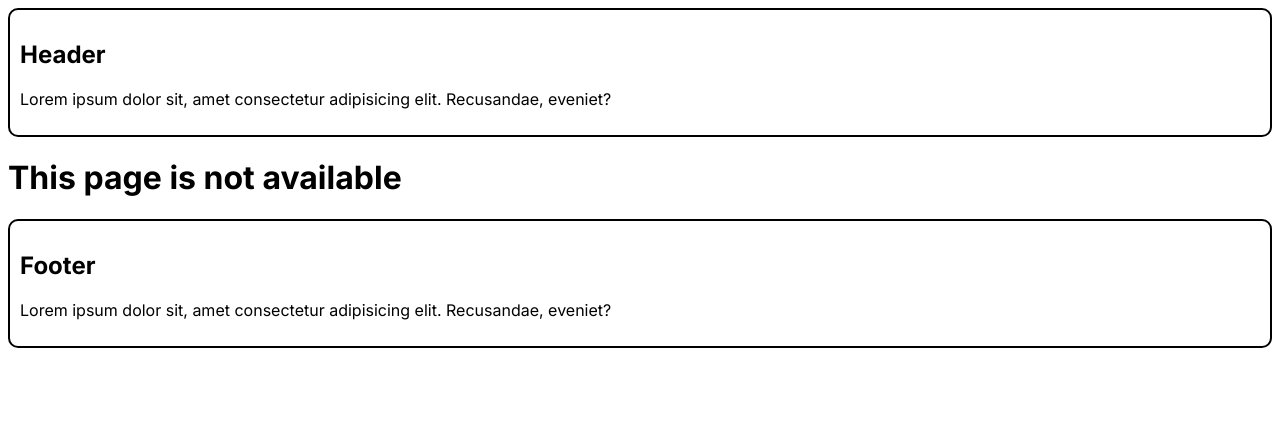
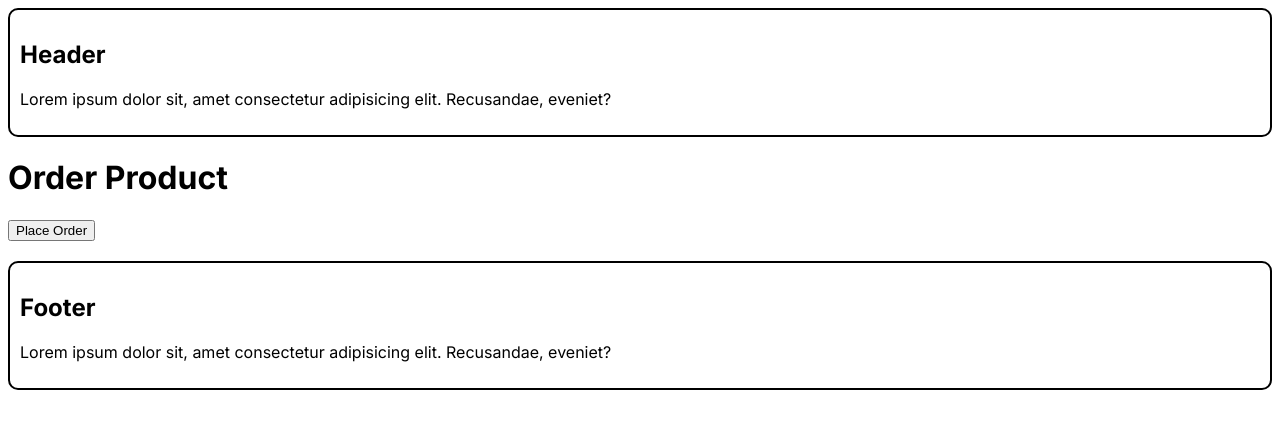
Before and after one commit to prajapatibhaskar/hello-world, a Next.js app: page /order-product in a window 1280 px wide. Before the commit this address had no page. Shown: the top 428 px of the page. Built offline with nearby package versions, Linux system fonts and the light colour scheme.

Commit message:
Programmatic Navigation
Based on certain events like button click

```diff
--- a/src/app/home/page.jsx
+++ b/src/app/home/page.jsx
@@ -3,6 +3,7 @@
 const NewHomePage = () => {
   return (
     <>
+        <h1>Home Page!</h1>
         <Link href={'/login'}>Login</Link>
         <Link href={'products'}>Products</Link>
     </>
--- /dev/null
+++ b/src/app/order-product/page.jsx
@@ -0,0 +1,23 @@
+'use client'
+
+import { useRouter } from "next/navigation";
+
+const OrderProduct = () => {
+
+    // for routing 'programatically'
+    const router = useRouter()
+
+    const handleClick = () => {
+        console.log('Placing your order');
+        router.push('/home')
+    }
+
+  return (
+    <>
+        <h1>Order Product</h1>
+        <button onClick={handleClick}>Place Order</button>
+    </>
+  )
+}
+
+export default OrderProduct
```
